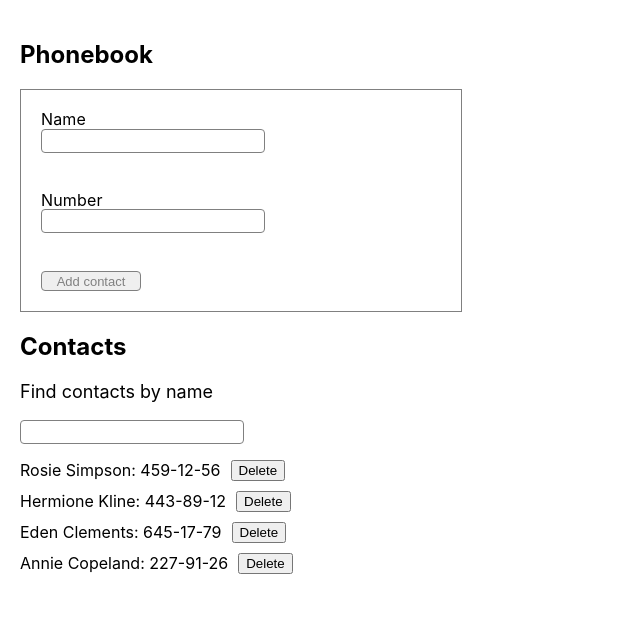
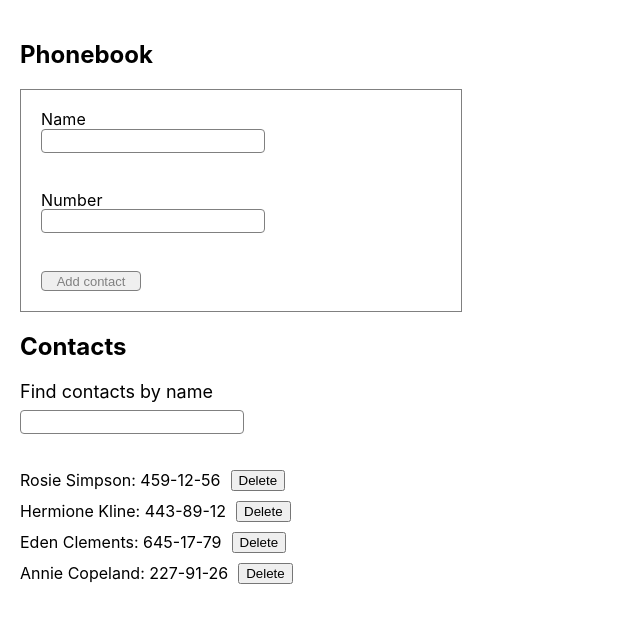
Before and after one commit to olha-sydorenko/goit-react-hw-07-phonebook, a React (Create React App) app: page / in a window 1280 px wide. Shown: the top 622 px of the page, without its empty margins (0-640 px from the left). Built offline with nearby package versions, Linux system fonts and the light colour scheme.

Commit message:
Update Filter.styled.js

```diff
--- a/src/components/Filter/Filter.styled.js
+++ b/src/components/Filter/Filter.styled.js
@@ -2,10 +2,12 @@ import styled from 'styled-components';
 
 export const FilterText = styled.p`
   font-size: 18px;
+  margin-bottom: 8px;
 `;
 
 export const Input = styled.input`
   padding-left: 20px;
+  margin-bottom: 20px;
   width: 200px;
   height: 20px;
   border: 1px solid grey;
```
